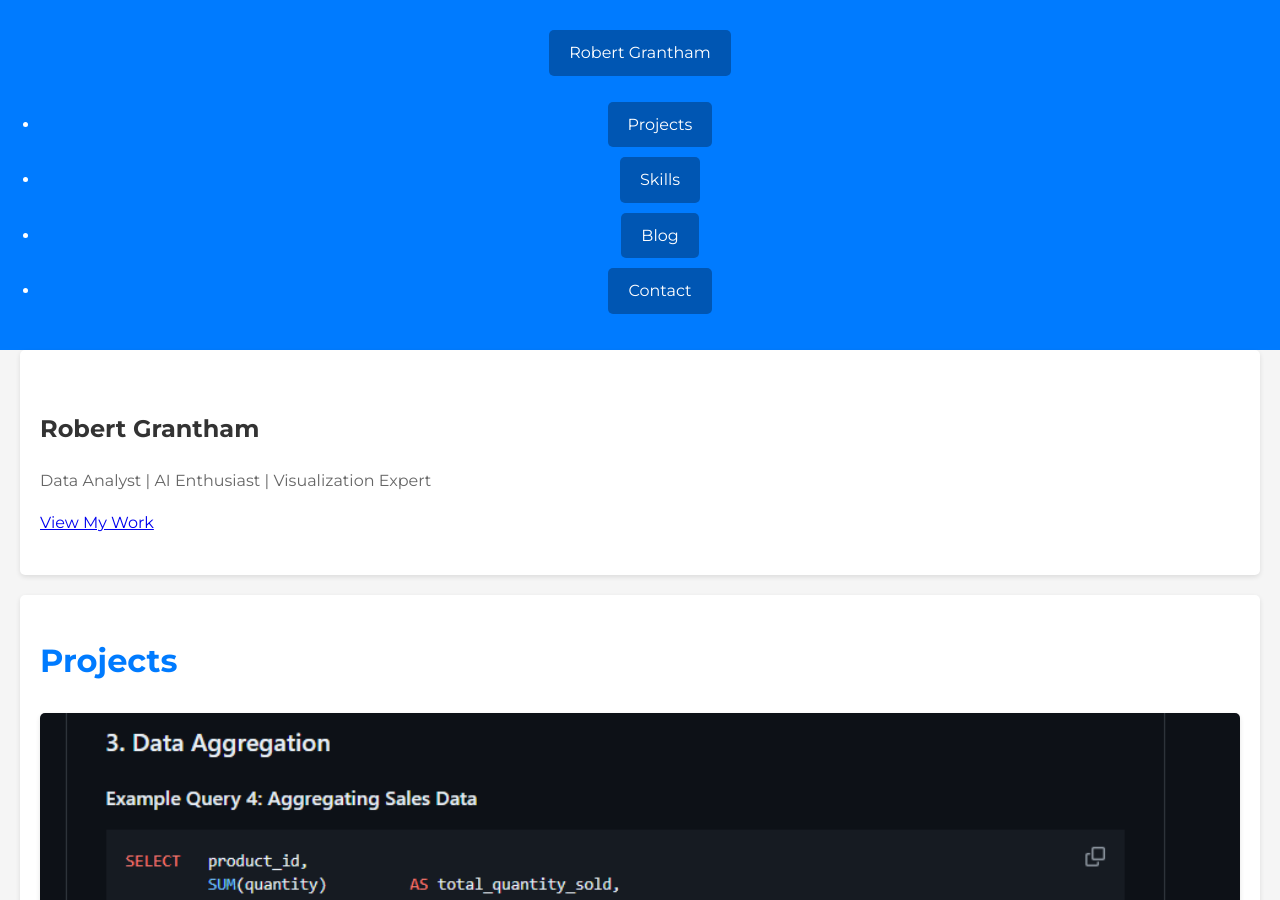
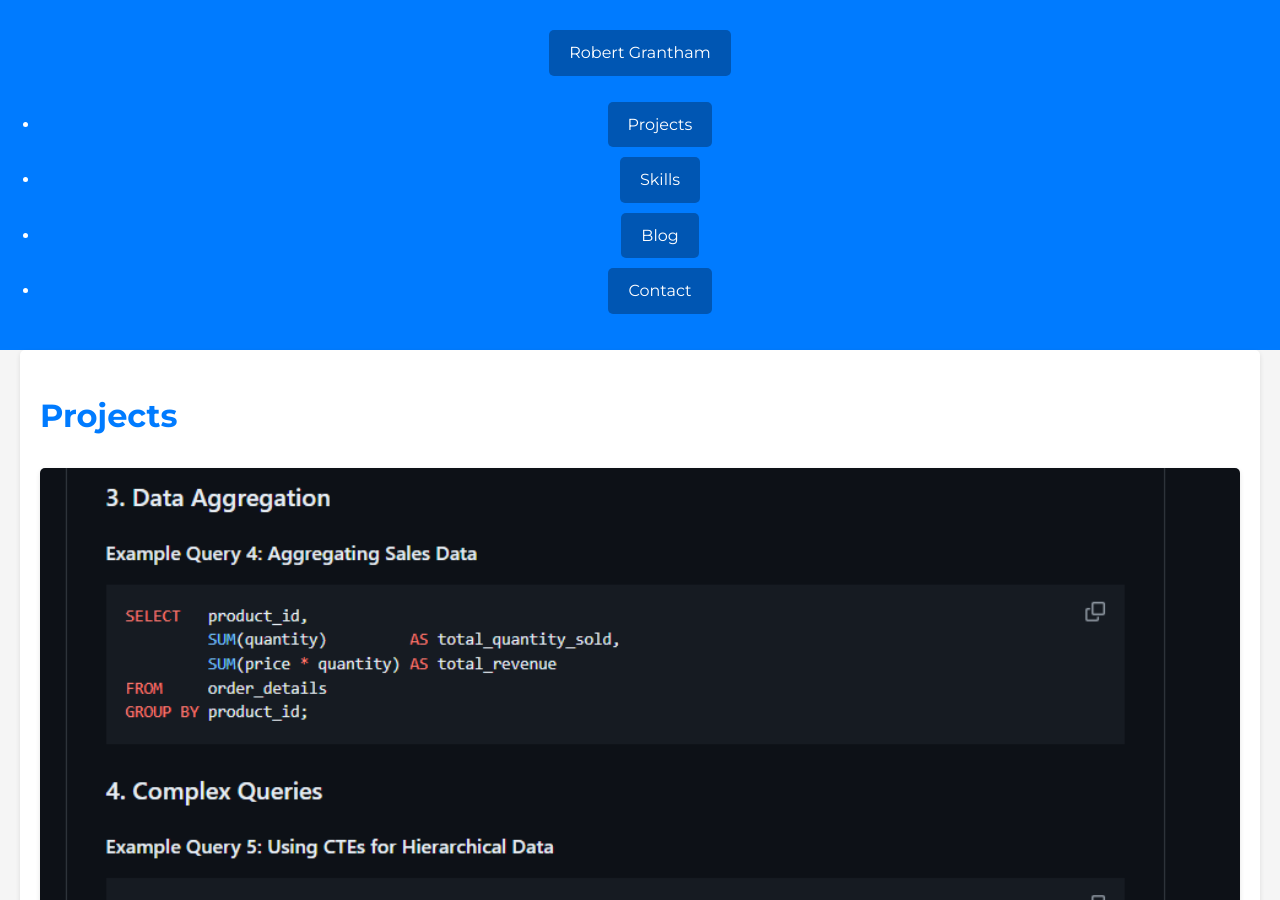
Before and after one commit to rgrantham82/rgrantham82.github.io, a Jekyll site: the page built from index.html, in a window 1280 px wide and 900 px high. Built offline with Jekyll 4.4.1, drawn with Linux system fonts in a browser that asks for light colours.

Commit message:
Update index.html

```diff
--- a/index.html
+++ b/index.html
@@ -3,33 +3,27 @@
 title: Home
 ---
 
-<section id="hero" class="hero-section animate-on-scroll">
-    <h1>Robert Grantham</h1>
-    <p>Data Analyst | AI Enthusiast | Visualization Expert</p>
-    <a href="#projects" class="btn-primary">View My Work</a>
-</section>
-
-<section id="projects" class="projects-section animate-on-scroll">
+    <section id="projects">
         <h2>Projects</h2>
-    <div class="projects-grid">
+        <div class="projects-container">
             {% for project in site.data.projects.items %}
             <div class="project-card">
                 <img src="{{ project.image }}" alt="{{ project.title }}">
                 <h3>{{ project.title }}</h3>
-            <p class="project-subtitle">{{ project.subtitle }}</p>
+                <p>{{ project.subtitle }}</p>
                 <p>{{ project.description | truncatewords: 20 }}</p>
-            <a href="{{ project.link }}" class="btn-secondary">{{ project.link_text }}</a>
+                <a href="{{ project.link_text }}">{{ project.link_text }}</a>
                 {% if project.github %}
-            <a href="{{ project.github }}" class="btn-secondary">View on GitHub</a>
+                <a href="{{ project.github }}" class="btn-github">View on GitHub</a>
                 {% endif %}
             </div>
             {% endfor %}
         </div>
     </section>
 
-<section id="skills" class="skills-section animate-on-scroll">
+    <section id="skills">
         <h2>Skills</h2>
-    <ul class="skills-list">
+        <ul>
             <li>SQL & Database Management</li>
             <li>Machine Learning & AI</li>
             <li>Data Visualization (Tableau, D3.js)</li>
@@ -43,24 +37,25 @@
         </ul>
     </section>
 
-<section id="blog" class="blog-section animate-on-scroll">
+    <section id="blog">
         <h2>Blog</h2>
-    <div class="blog-posts">
         {% for post in site.posts %}
-        <article class="blog-post">
+        <article>
             <h3><a href="{{ post.url }}">{{ post.title }}</a></h3>
             <p>{{ post.excerpt | strip_html | truncatewords: 30 }}</p>
         </article>
         {% endfor %}
-    </div>
     </section>
 
-<section id="contact" class="contact-section animate-on-scroll">
+    <section id="contact">
         <h2>Contact</h2>
-    <form action="https://formspree.io/{{ site.email }}" method="POST">
-        <input type="text" name="name" placeholder="Name" required>
-        <input type="email" name="_replyto" placeholder="Email" required>
-        <textarea name="message" placeholder="Message" required></textarea>
-        <button type="submit" class="btn-primary">Send Message</button>
+        <form action="https://formspree.io/f/mlekeyqk" method="POST">
+            <label for="name">Name:</label>
+            <input type="text" id="name" name="name" required>
+            <label for="email">Email:</label>
+            <input type="email" id="email" name="email" required>
+            <label for="message">Message:</label>
+            <textarea id="message" name="message" rows="5" required></textarea>
+            <button type="submit" class="btn">Send Message</button>
         </form>
     </section>
```
Lines whose indentation alone changed are shown as unchanged.
